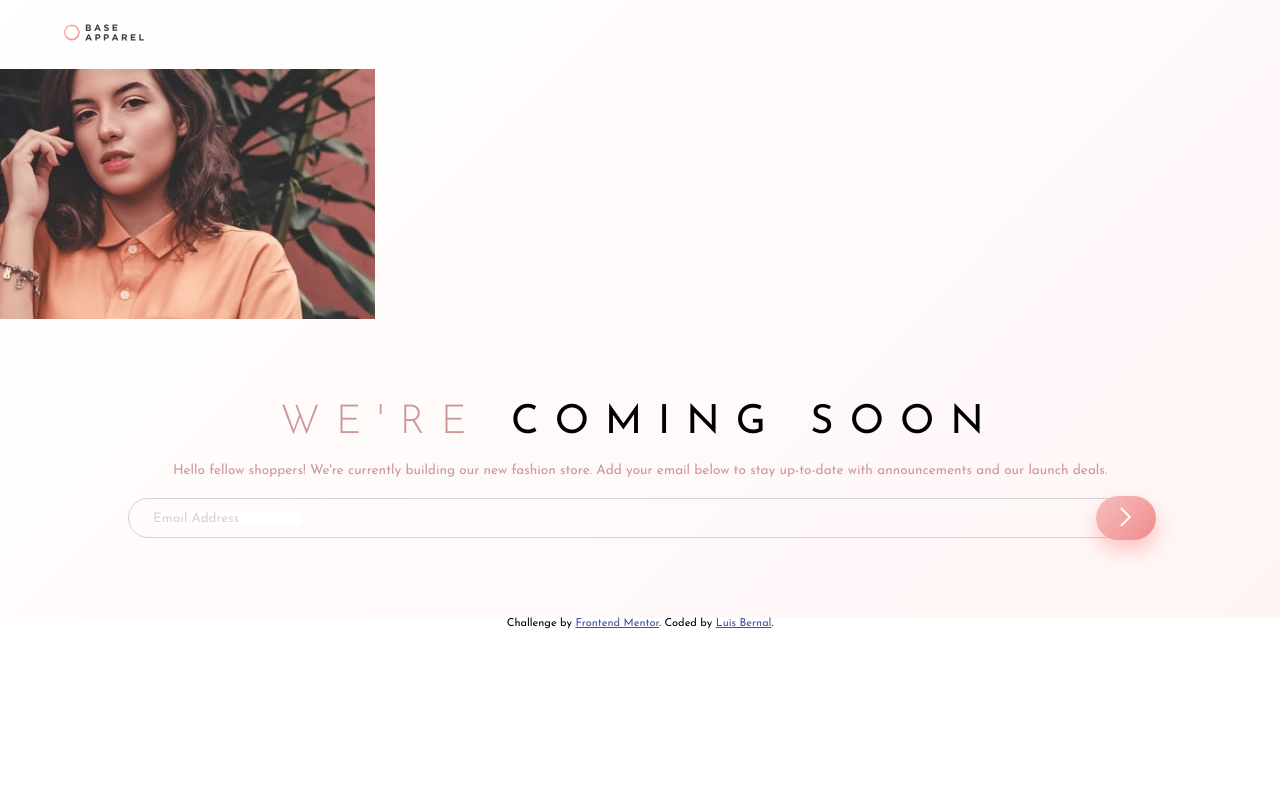
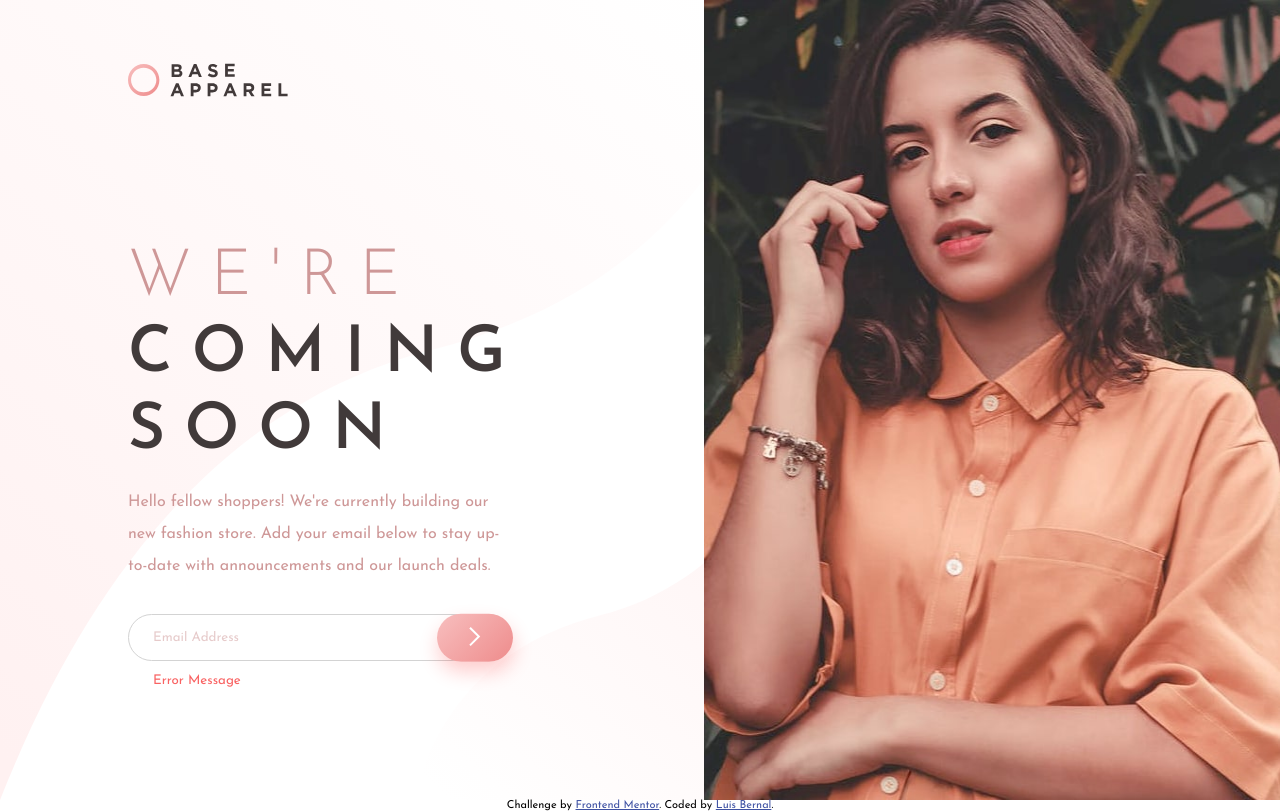
Before and after one commit to FrontendMentor-Lecap/Base-Apparel-Coming-Soon, a plain HTML site: page index.html in a window 1280 px wide. Drawn offline with Linux system fonts and the light colour scheme.

Commit message:
Improve mobile added desktop

```diff
--- a/index.html
+++ b/index.html
@@ -60,13 +60,14 @@
           launch deals.
         </p>
 
-        <form action="" method="post">
+        <form action="#" method="post" id="form">
           <div class="input__container">
             <input
               type="email"
               name="email"
               id="email"
               placeholder="Email Address"
+              required
             />
 
             <img
@@ -78,6 +79,7 @@
             <button type="submit" id="form-submit">
               <img src="./images/icon-arrow.svg" alt="Submit button" />
             </button>
+            <small id="error-message">Error Message</small>
           </div>
         </form>
       </div>
--- a/style.css
+++ b/style.css
@@ -23,15 +23,20 @@ body {
 }
 
 .logo__container {
-  margin: 3vh 5vw;
+  margin: 3vh 10vw;
 }
 
 .logo__container img {
-  width: 5rem;
+  width: 30%;
 }
 
 .image__container {
   width: 100%;
+}
+
+#mobile-image {
+  width: 100%;
+  height: 100%;
 }
 
 #desktop-image {
@@ -51,7 +56,7 @@ body {
 }
 
 .text__container h1 span {
-  color: black;
+  color: var(--drk-gry-red);
   font-weight: 400;
 }
 
@@ -63,14 +68,17 @@ body {
 
 .input__container {
   display: flex;
+  justify-content: space-between;
   position: relative;
   border: 1px solid lightgray;
   border-radius: 2em;
-  padding: 0.8rem 1.5rem;
+  padding: 1rem 1.5rem;
 }
 
 .input__container input {
   border: none;
+  width: 50%;
+  background-color: none;
 }
 
 .input__container input::placeholder {
@@ -89,7 +97,77 @@ body {
   transform: translateY(-50%);
   border: none;
   border-radius: 2em;
-  padding: 0.65rem 1.5rem;
+  padding: 0.8rem 2rem;
   background: linear-gradient(135deg, hsl(0, 80%, 86%), hsl(0, 74%, 74%));
   box-shadow: 1px 10px 20px rgba(250, 0, 0, 0.2);
+  cursor: pointer;
 }
+
+#error-message {
+  position: absolute;
+  bottom: -60%;
+  color: var(--sft-red);
+}
+
+@media (min-width: 900px) {
+  .hero {
+    min-height: 100vh;
+    grid-template-columns: 55% 45%;
+    grid-template-rows: 10rem auto;
+    background-image: url('./images/bg-pattern-desktop.svg');
+    background-repeat: no-repeat;
+    background-size: contain;
+    background-position: bottom left;
+  }
+
+  .image__container {
+    grid-area: 1/2/3/3;
+  }
+
+  #mobile-image {
+    display: none;
+  }
+
+  #desktop-image {
+    display: unset;
+    width: 100%;
+    height: 100%;
+  }
+
+  .logo__container {
+    display: grid;
+    align-items: center;
+    margin: 3vh 10vw;
+  }
+
+  .logo__container img {
+    width: 10rem;
+  }
+
+  .text__container {
+    margin: 10vh 15vw 10vh 10vw;
+    text-align: left;
+  }
+
+  .text__container h1 {
+    font-size: 4rem;
+    letter-spacing: 0.3em;
+    line-height: 1.2;
+  }
+
+  .text__container h1 span {
+    font-weight: 700;
+  }
+
+  .text__container p {
+    font-size: 1rem;
+    margin: 1rem 0 2rem;
+    line-height: 2;
+  }
+
+  .attribution {
+    position: absolute;
+    left: 50%;
+    transform: translateX(-50%);
+  }
+}
```
